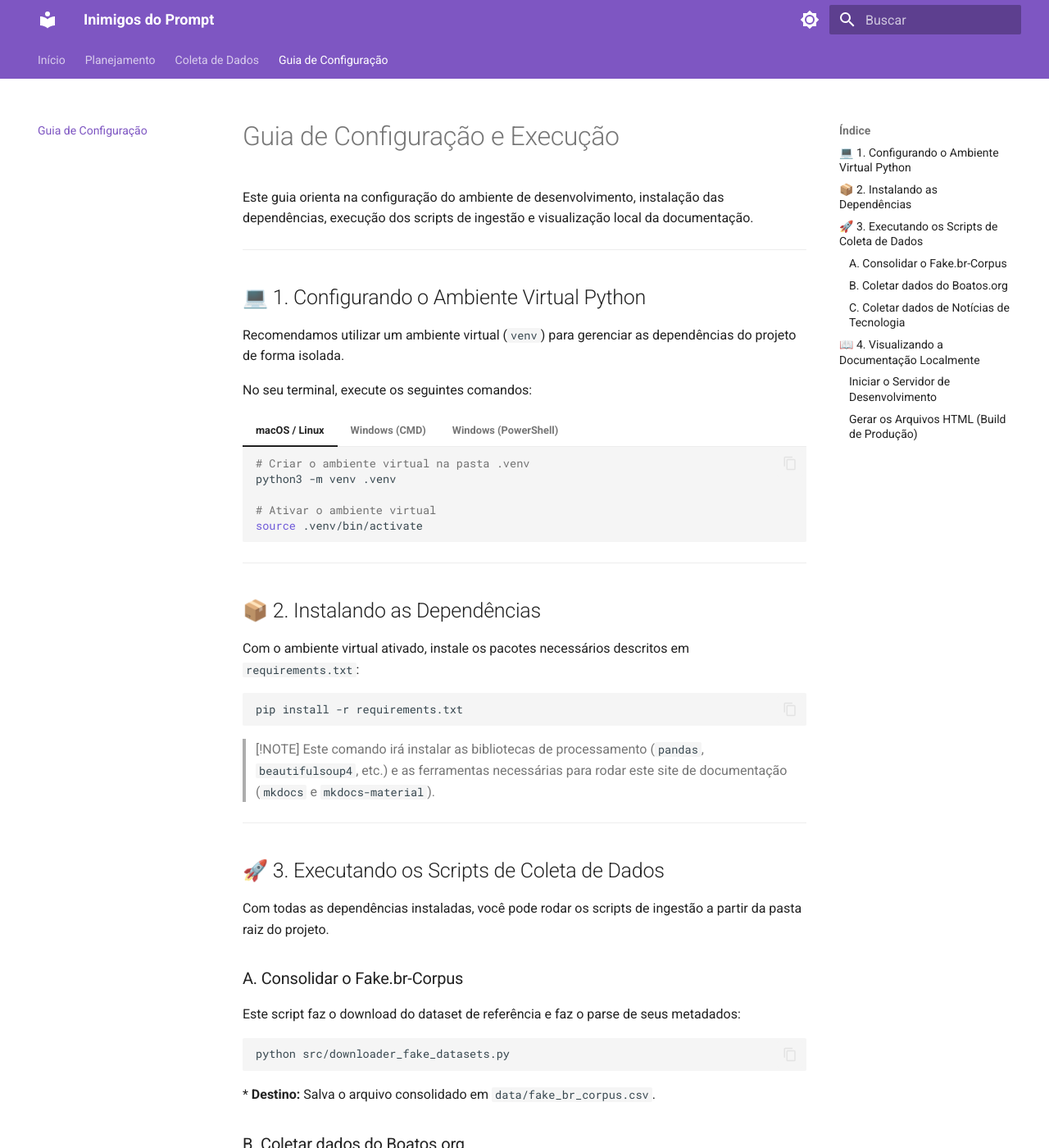
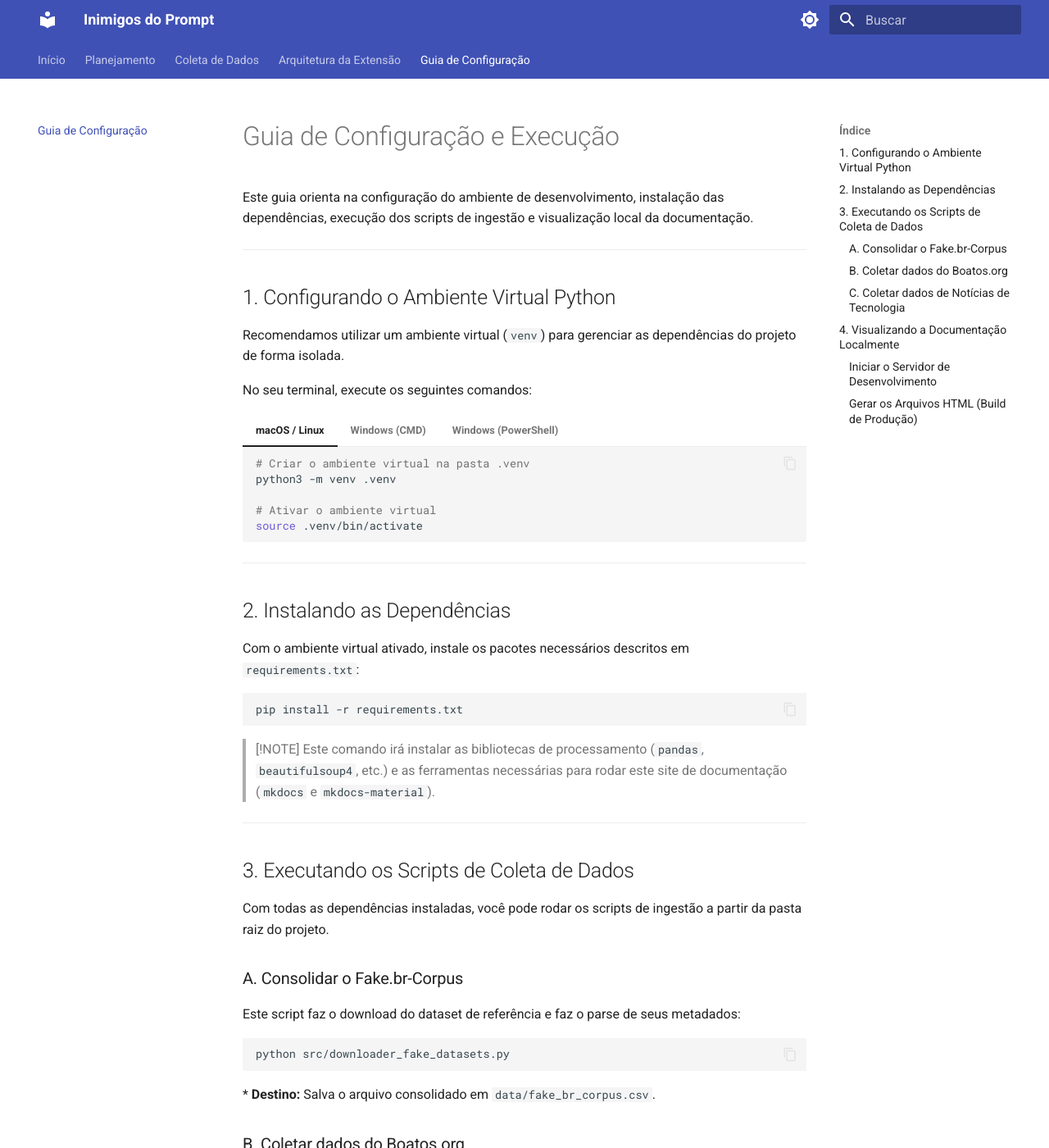
Before and after one commit to unb-Sistemas-de-Machine-learning/challenge_1_inimigos_do_prompt, an MkDocs documentation site: the page built from docs/setup.md, in a window 1280 px wide and 1400 px high. Shown: the whole window at 82% size. Built offline with MkDocs 1.6.1 and Material for MkDocs 9.7.7, drawn with Linux system fonts in a browser that asks for light colours; some of the changed text lies outside the part shown.

Commit message:
docs: user mkdocs updates before merge

```diff
--- a/docs/setup.md
+++ b/docs/setup.md
@@ -4,7 +4,7 @@ Este guia orienta na configuração do ambiente de desenvolvimento, instalação
 
 ---
 
-## 💻 1. Configurando o Ambiente Virtual Python
+## 1. Configurando o Ambiente Virtual Python
 
 Recomendamos utilizar um ambiente virtual (`venv`) para gerenciar as dependências do projeto de forma isolada.
 
@@ -39,7 +39,7 @@ No seu terminal, execute os seguintes comandos:
 
 ---
 
-## 📦 2. Instalando as Dependências
+## 2. Instalando as Dependências
 
 Com o ambiente virtual ativado, instale os pacotes necessários descritos em `requirements.txt`:
 
@@ -52,7 +52,7 @@ pip install -r requirements.txt
 
 ---
 
-## 🚀 3. Executando os Scripts de Coleta de Dados
+## 3. Executando os Scripts de Coleta de Dados
 
 Com todas as dependências instaladas, você pode rodar os scripts de ingestão a partir da pasta raiz do projeto.
 
@@ -87,7 +87,7 @@ python src/scraper_tech_news.py --pages 5 --delay 1.5
 
 ---
 
-## 📖 4. Visualizando a Documentação Localmente
+## 4. Visualizando a Documentação Localmente
 
 O MkDocs permite visualizar as alterações nas páginas Markdown em tempo real usando um servidor web local.
 
--- a/mkdocs.yml
+++ b/mkdocs.yml
@@ -9,16 +9,16 @@ theme:
     # Paleta de cores para o modo claro
     - media: "(prefers-color-scheme: light)"
       scheme: default
-      primary: deep purple
-      accent: deep purple
+      primary: indigo
+      accent: teal
       toggle:
         icon: material/brightness-7
         name: Mudar para modo escuro
     # Paleta de cores para o modo escuro
     - media: "(prefers-color-scheme: dark)"
       scheme: slate
-      primary: deep purple
-      accent: deep purple
+      primary: indigo
+      accent: teal
       toggle:
         icon: material/brightness-4
         name: Mudar para modo claro
@@ -55,4 +55,5 @@ nav:
   - Início: index.md
   - Planejamento: planejamento.md
   - Coleta de Dados: dados.md
+  - Arquitetura da Extensão: arquitetura.md
   - Guia de Configuração: setup.md
```
Also changed, not shown: docs/arquitetura.md (added, +87 -0 lines), docs/dados.md (+3 -3 lines), docs/index.md (+75 -5 lines), docs/planejamento.md (+2 -2 lines).
